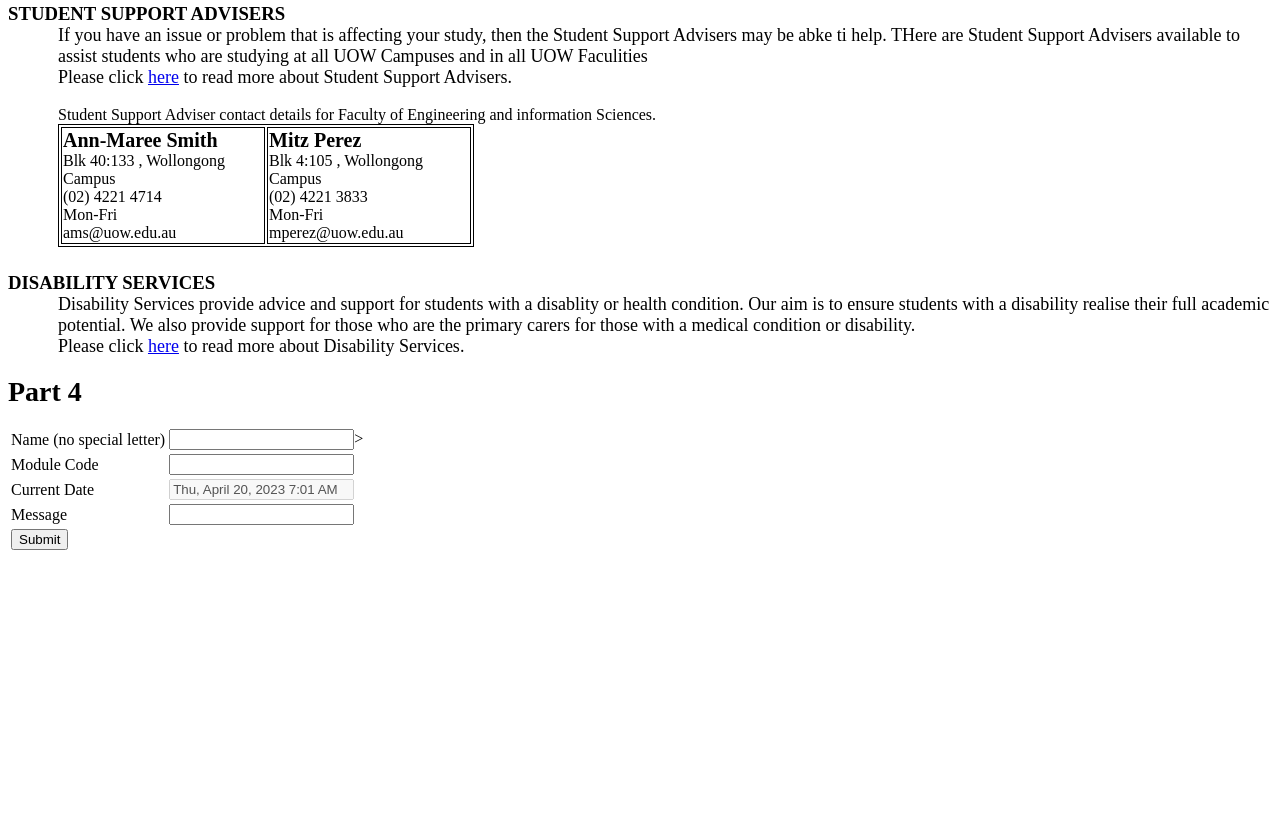
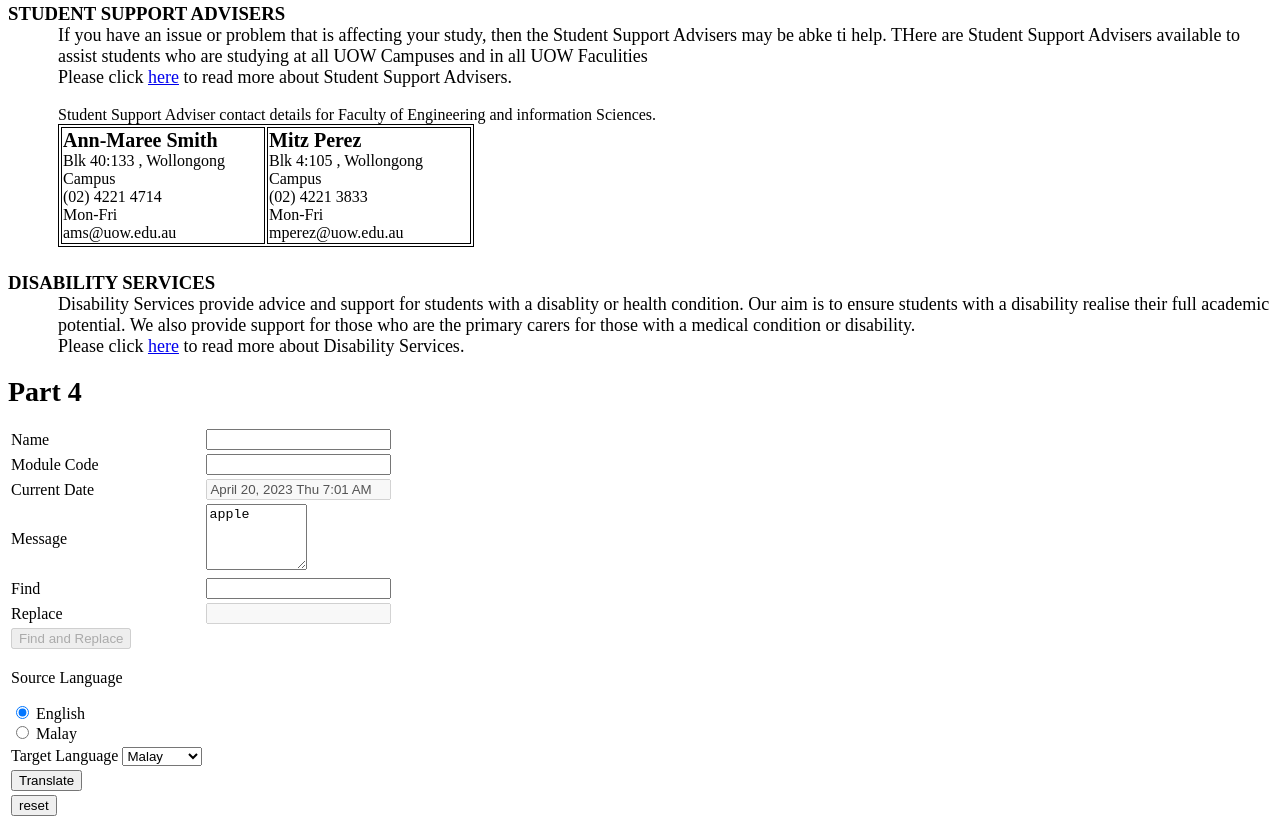
Before and after one commit to kkkz76/uow_web, a plain HTML site: page A1/index.html in a window 1280 px wide. Shown: the part 2370-3197 px from the top of the page. Before the commit the page ends 2931 px from the top, so only its background shows below. Drawn offline with Linux system fonts and the light colour scheme.

Commit message:
A1_alpha

```diff
--- a/A1/index.html
+++ b/A1/index.html
@@ -231,12 +231,16 @@
     <h3>DISABILITY SERVICES</h3>
     <p class="p3_text">Disability Services provide advice and support for students with a disablity or health condition. Our aim is to ensure students with a disability realise their full academic potential. We also provide support for those who are the primary carers for those with a medical condition or disability. <br>Please click <a target="_blank" href="https://www.uow.edu.au/student/support-services/disability/">here</a> to read more about Disability Services.</p>
 
+
+
+
+
     <h1 class="PartTitle">Part 4</h1>
-    <form action="">
+    <form action="https://translate.google.com" id="form" method="get" onreset="gg()">
         <table>
             <tr>
-                <td>Name (no special letter)</td>
-                <td><input type="text" pattern="[A-Za-z0-9]+" name="username" id="username"  title="Must not contain special characters">></td>
+                <td>Name </td>
+                <td><input type="text" pattern="[A-Za-z0-9]+" name="username" id="username"  title="Must not contain special characters"></td>
             </tr>
             <tr>
                 <td>Module Code</td>
@@ -244,22 +248,107 @@
             </tr>
             <tr>
                 <td>Current Date</td>
-                <td><input type="" disabled id="Date" value=""></td>
+                <td><input type="" disabled id="Date"></td>
             </tr>
             <tr>
                 <td>Message</td>
-                <td><input type="text"></td>
+                <td><textarea name="text" id="message" cols="10" rows="4">apple</textarea></td>
+            </tr>
+
+            <tr>
+                <td>Find</td>
+                <td><input type="text" name="find" id="find"></td>
             </tr>
             <tr>
-                <td><input type="submit"></td>
+                <td>Replace</td>
+                <td><input type="text" name="replace" disabled id="replace"></td>
+            </tr>
+            <tr>
+                <td>
+                    <button id="change" type="button" disabled >Find and Replace</button>
+                    <td id="changeCount"></td>
+                </td>
+            </tr>
+            <tr>
+                <td>
+                    <p>Source Language</p>
+                    <input id="ENG" type="radio" name="sl" value="en" checked>
+                    <label for="ENG">English</label>
+                    <br>
+                    <input id="MY" type="radio" name="sl" value="ms">
+                    <label for="MY">Malay</label>
+                </td>
+            </tr>
+            <tr>
+                <td>
+                    <label for="targetlanguage">Target Language</label>
+                    <select id="targetlanguage" name="tl" >
+                        <option value="zh-CN">Chinese</option>
+                        <option selected value="ms">Malay</option>
+                        <option value="ja">Japanese</option>
+                        <option value="ko">Korean</option>
+                    </select>
+
+                </td>
+            </tr>
+
+            <tr>
+                <td><input type="submit" value="Translate"></td>
 
             </tr>
+            <tr>
+                <td><input type="button" onclick="resetForm()" value="reset"></td>
+
+            </tr>
+
+
         </table>
 
     </form>
 
+
 </body>
-<!-- <script>
+<script>
+
+
+const message = document.getElementById('message');
+const find = document.getElementById('find');
+const replace = document.getElementById('replace');
+const changeBtn = document.getElementById('change');
+const changeCount = document.getElementById('changeCount');
+
+window.onload = showDate;
+function resetForm() {
+  document.getElementById("form").reset();
+  setTimeout(function(){
+    showDate();
+  },0);
+}
+
+
+//disable / enable inputs
+find.addEventListener("keyup", (e) =>{
+if(find.value != ""){
+    replace.disabled = false
+    changeBtn.disabled = false
+}
+if(find.value == ""){
+replace.disabled = true
+changeBtn.disabled = true
+}
+})
+
+//find and replace function
+changeBtn.addEventListener('click', () => {
+
+  let replacedText = message.value.replaceAll(find.value, replace.value);
+  let count = (message.value.match(new RegExp(find.value, 'g')) || []).length;
+  message.value = replacedText;
+  changeCount.textContent = count + " replacements made."
+
+});
+
+function showDate(){
    // Get the current date
    var now = new Date();
 
@@ -277,32 +366,18 @@
 
 // Set the textbox value to the formatted date
 document.getElementById("Date").value = dateString;
-</script> -->
+}
 
-<script>
-    // Get the current date
-    var now = new Date();
 
-    // Format the date as a string
-    var dateString = now.toLocaleDateString('en-US', {
-        month: 'long',
-        day: 'numeric',
-        year: 'numeric',
-        weekday: 'short'
-    });
 
-    // Get the current time
-    var timeString = now.toLocaleTimeString('en-US', {
-        hour: 'numeric',
-        minute: 'numeric',
-        hour12: true
-    });
 
-    // Build the final date/time string
-    var formattedString = dateString + ' ' + timeString;
 
-    // Set the textbox value to the formatted date/time string
-    document.getElementById("Date").value = formattedString;
+
+
+
 </script>
 
+
+
+
 </html>
```
Lines whose indentation alone changed are shown as unchanged.
